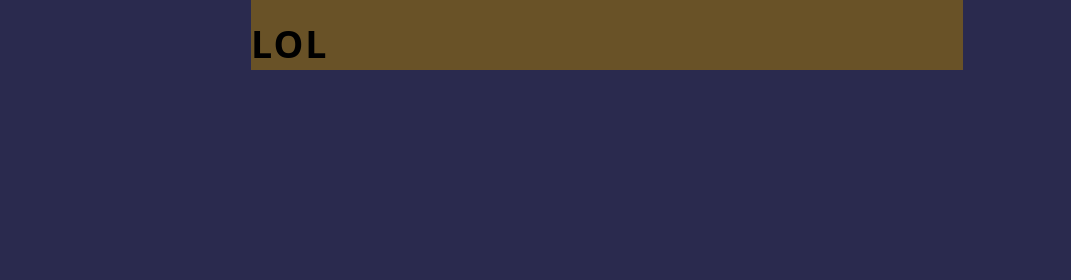
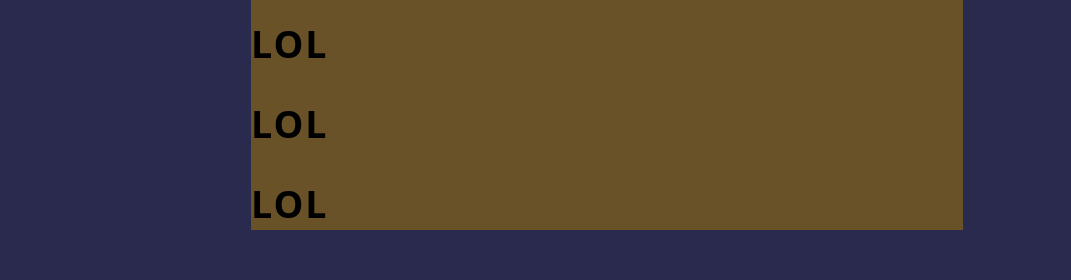
Before and after one commit to filippennsater/chat-website, a React (Create React App) app: page /FAQ in a window 1280 px wide. Shown: the part 317-597 px from the top of the page, without its empty margins (33-1104 px from the left). Built offline with nearby package versions, Linux system fonts and the light colour scheme; a web font is replaced by a local one.

Commit message:
testing FAQSection

```diff
--- a/src/pages/faq/FAQSection.jsx
+++ b/src/pages/faq/FAQSection.jsx
@@ -21,6 +21,18 @@ function FAQSection() {
                     </div>
                 </div>
 
+                <div className='Q-container'>
+                    <div className='Q-header'>
+                        LOL
+                    </div>
+                </div>
+
+                <div className='Q-container'>
+                    <div className='Q-header'>
+                        LOL
+                    </div>
+                </div>
+
             </div>
 
         </div>
```
